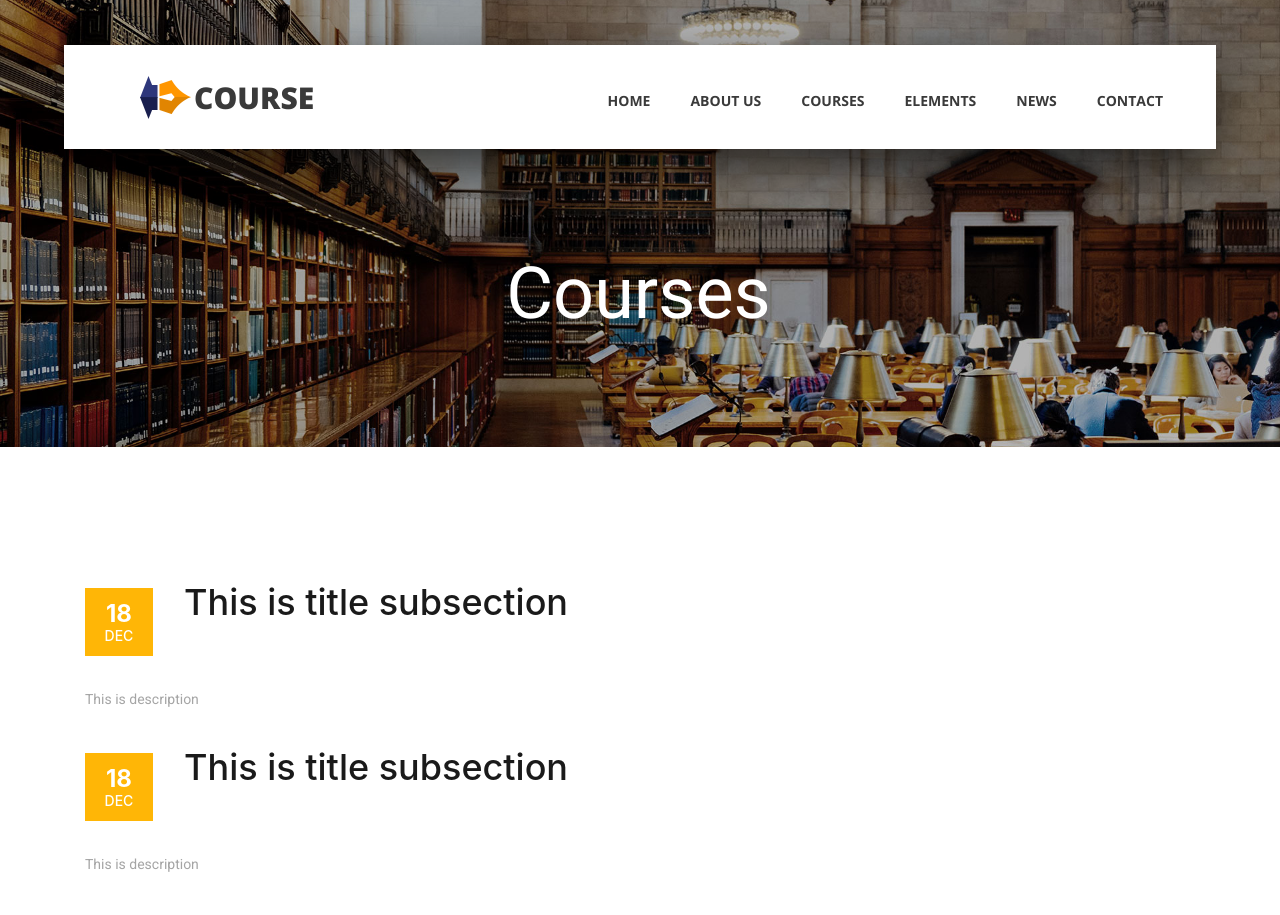
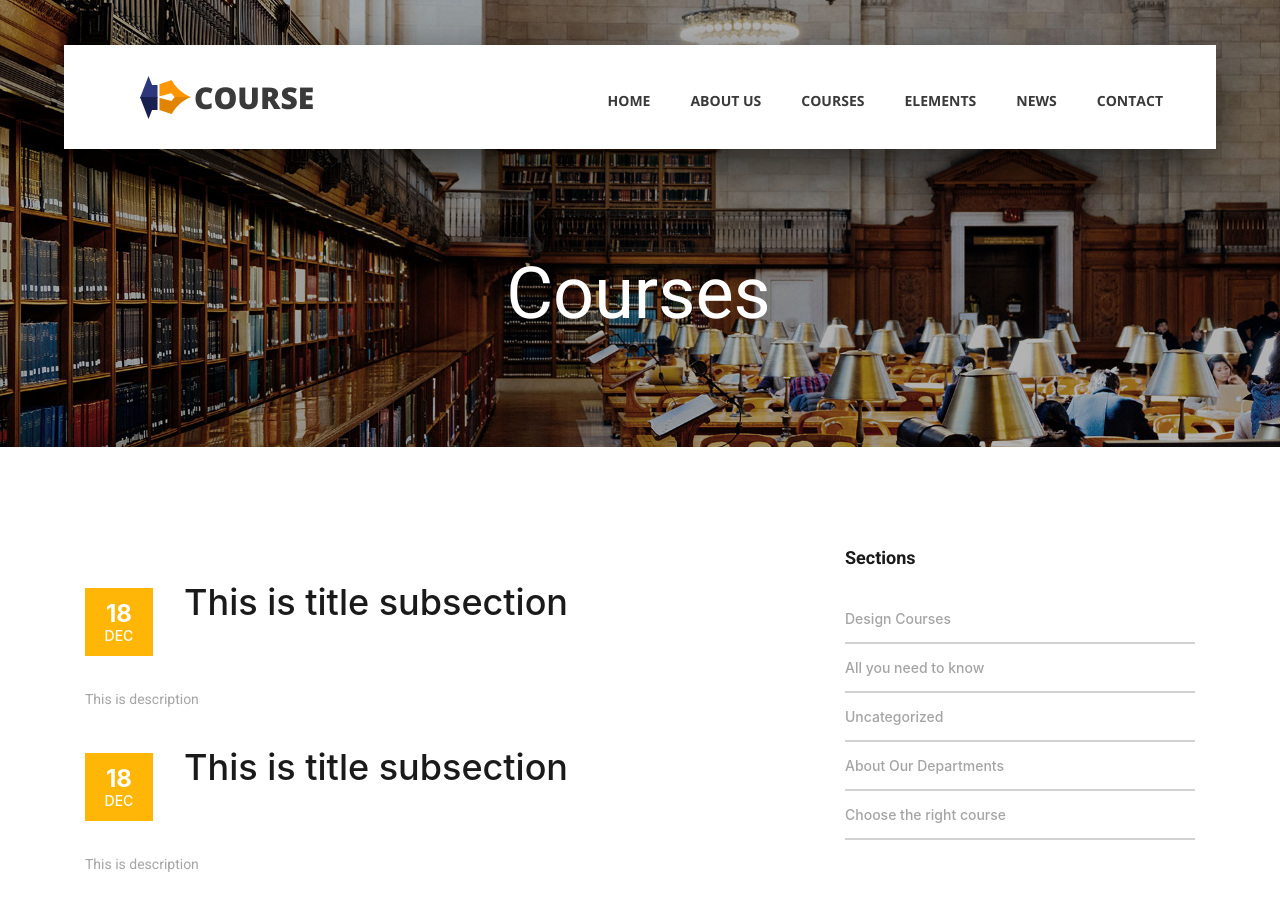
Before and after one commit to HoaHyNgoc/courses-review-site, a React (Create React App) app in the folder academics-review-app/: page / in a window 1280 px wide. Shown: the top 915 px of the page. Built offline with nearby package versions, Linux system fonts and the light colour scheme.

Commit message:
create sidebar and category component in detail courses page

```diff
--- /dev/null
+++ b/academics-review-app/src/components/page_courses_detail/child_page_courses_detail/ContentSideCategory.js
@@ -0,0 +1,32 @@
+import React, { Component } from "react";
+
+class ContentSideCategory extends Component {
+  render() {
+    return (
+      <div className="sidebar_section">
+        <div className="sidebar_section_title">
+            <h3>Sections</h3>
+        </div>
+        <ul className="sidebar_list">
+            <li className="sidebar_list_item">
+                <a href="#">Design Courses</a>
+            </li>
+            <li className="sidebar_list_item">
+                <a href="#">All you need to know</a>
+            </li>
+            <li className="sidebar_list_item">
+                <a href="#">Uncategorized</a>
+            </li>
+            <li className="sidebar_list_item">
+                <a href="#">About Our Departments</a>
+            </li>
+            <li className="sidebar_list_item">
+                <a href="#">Choose the right course</a>
+            </li>
+        </ul>
+      </div>
+    );
+  }
+}
+
+export default ContentSideCategory;
--- a/academics-review-app/src/components/page_courses_detail/child_page_courses_detail/CoursesDetailContent.js
+++ b/academics-review-app/src/components/page_courses_detail/child_page_courses_detail/CoursesDetailContent.js
@@ -1,5 +1,6 @@
 import React, { Component } from 'react';
 import DetailContentSection from './DetailContentSection';
+import DetailContentSide from './DetailContentSide';
 
 class CoursesDetailContent extends Component {
     render() {
@@ -8,6 +9,7 @@ class CoursesDetailContent extends Component {
                 <div className="container">
                     <div className="row">
                         <DetailContentSection />
+                        <DetailContentSide />
                     </div>
                 </div>
             </div>
--- /dev/null
+++ b/academics-review-app/src/components/page_courses_detail/child_page_courses_detail/DetailContentSide.js
@@ -0,0 +1,16 @@
+import React, { Component } from 'react';
+import ContentSideCategory from './ContentSideCategory';
+
+class DetailContentSide extends Component {
+    render() {
+        return (
+            <div className="col-lg-4">
+                <div class="sidebar">
+                    <ContentSideCategory />
+                </div>
+            </div>
+        );
+    }
+}
+
+export default DetailContentSide;
```
